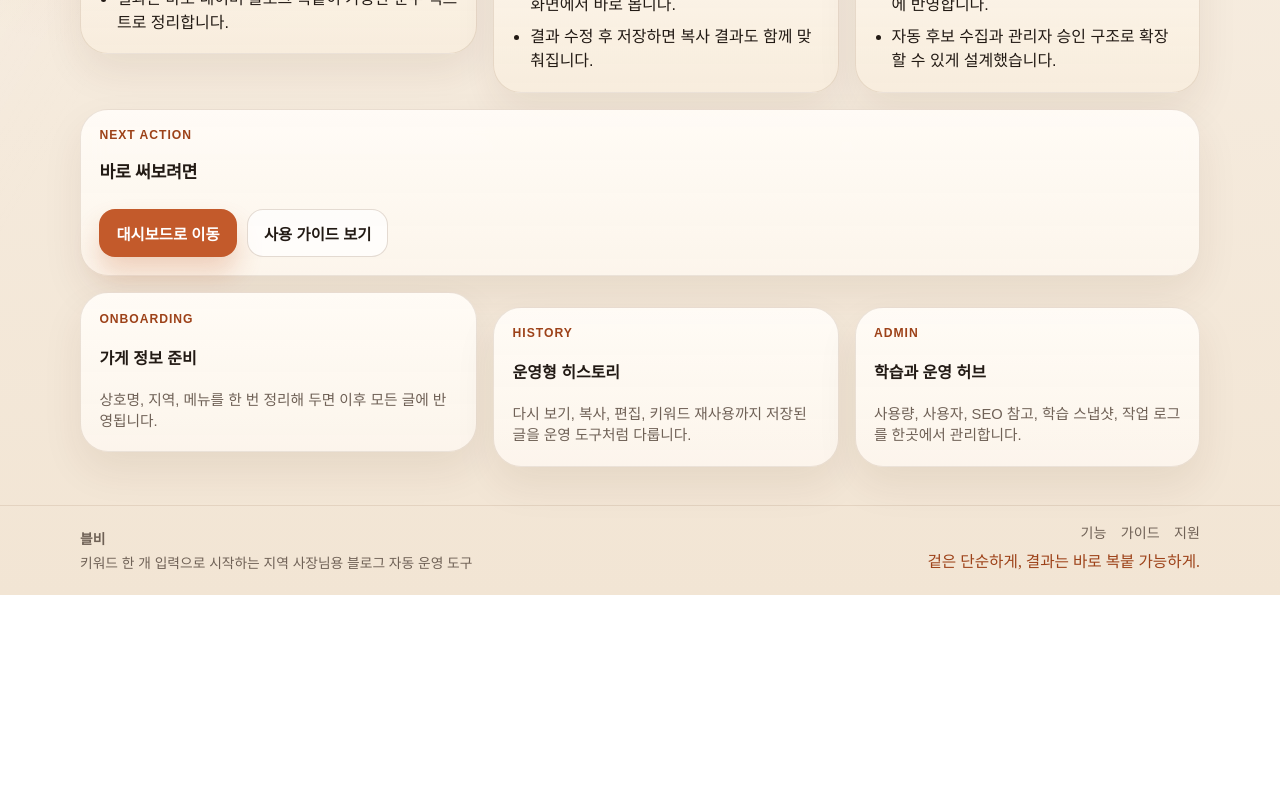
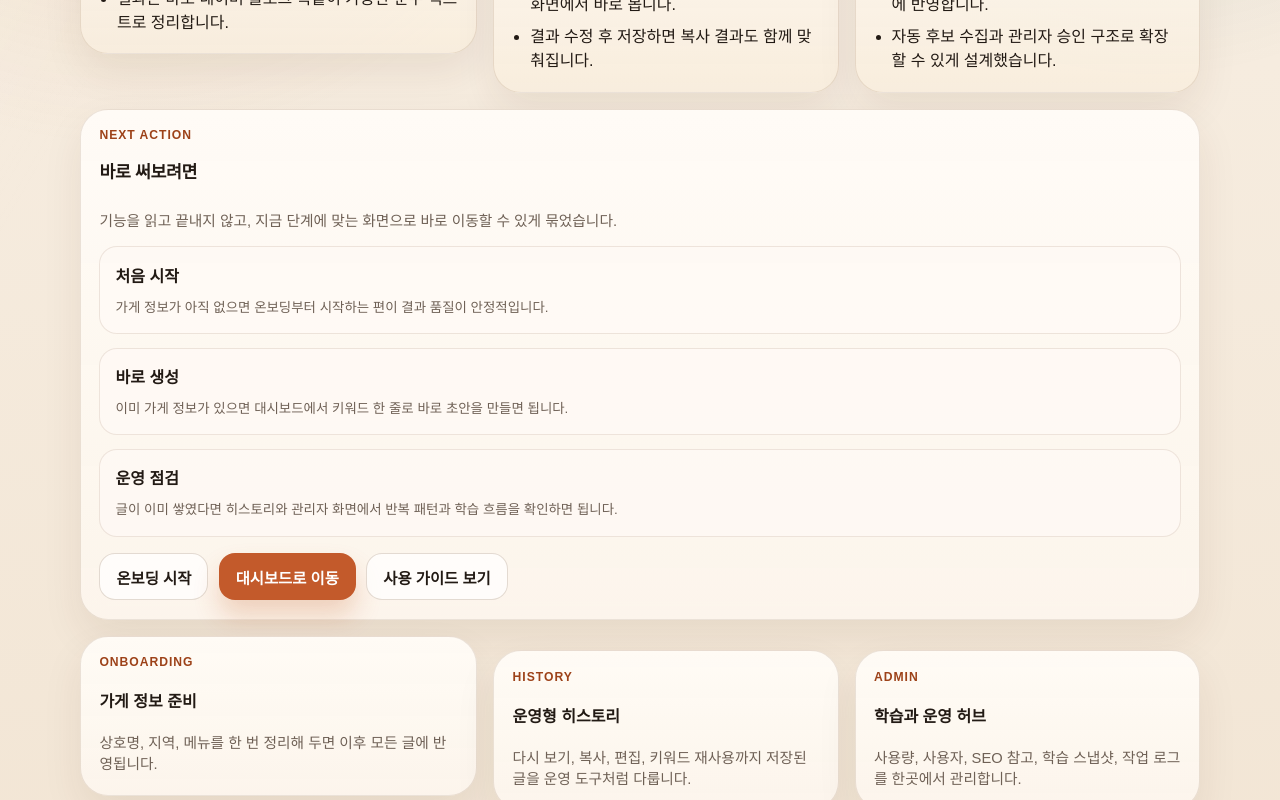
Before and after one commit to withark/BLBI, a Next.js app: page /features in a window 1280 px wide. Shown: the part 474-1274 px from the top of the page. Before the commit the page ends 1069 px from the top, so only its background shows below. Built offline with nearby package versions, Linux system fonts and the light colour scheme.

Commit message:
Turn supporting pages into action flows

```diff
--- a/app/features/page.tsx
+++ b/app/features/page.tsx
@@ -48,7 +48,25 @@ export default function FeaturesPage(): React.ReactNode {
       <section className="card section-stack">
         <span className="eyebrow">Next Action</span>
         <h2 className="section-title">바로 써보려면</h2>
+        <p className="help">기능을 읽고 끝내지 않고, 지금 단계에 맞는 화면으로 바로 이동할 수 있게 묶었습니다.</p>
+        <div className="history-list">
+          <article className="compact-card history-card">
+            <strong>처음 시작</strong>
+            <div className="small-note">가게 정보가 아직 없으면 온보딩부터 시작하는 편이 결과 품질이 안정적입니다.</div>
+          </article>
+          <article className="compact-card history-card">
+            <strong>바로 생성</strong>
+            <div className="small-note">이미 가게 정보가 있으면 대시보드에서 키워드 한 줄로 바로 초안을 만들면 됩니다.</div>
+          </article>
+          <article className="compact-card history-card">
+            <strong>운영 점검</strong>
+            <div className="small-note">글이 이미 쌓였다면 히스토리와 관리자 화면에서 반복 패턴과 학습 흐름을 확인하면 됩니다.</div>
+          </article>
+        </div>
         <div className="inline-actions">
+          <Link className="btn btn-secondary" href="/onboarding">
+            온보딩 시작
+          </Link>
           <Link className="btn btn-primary" href="/dashboard">
             대시보드로 이동
           </Link>
```
Also changed, not shown: app/guide/page.tsx (+12 -0 lines), app/support/page.tsx (+16 -0 lines).
